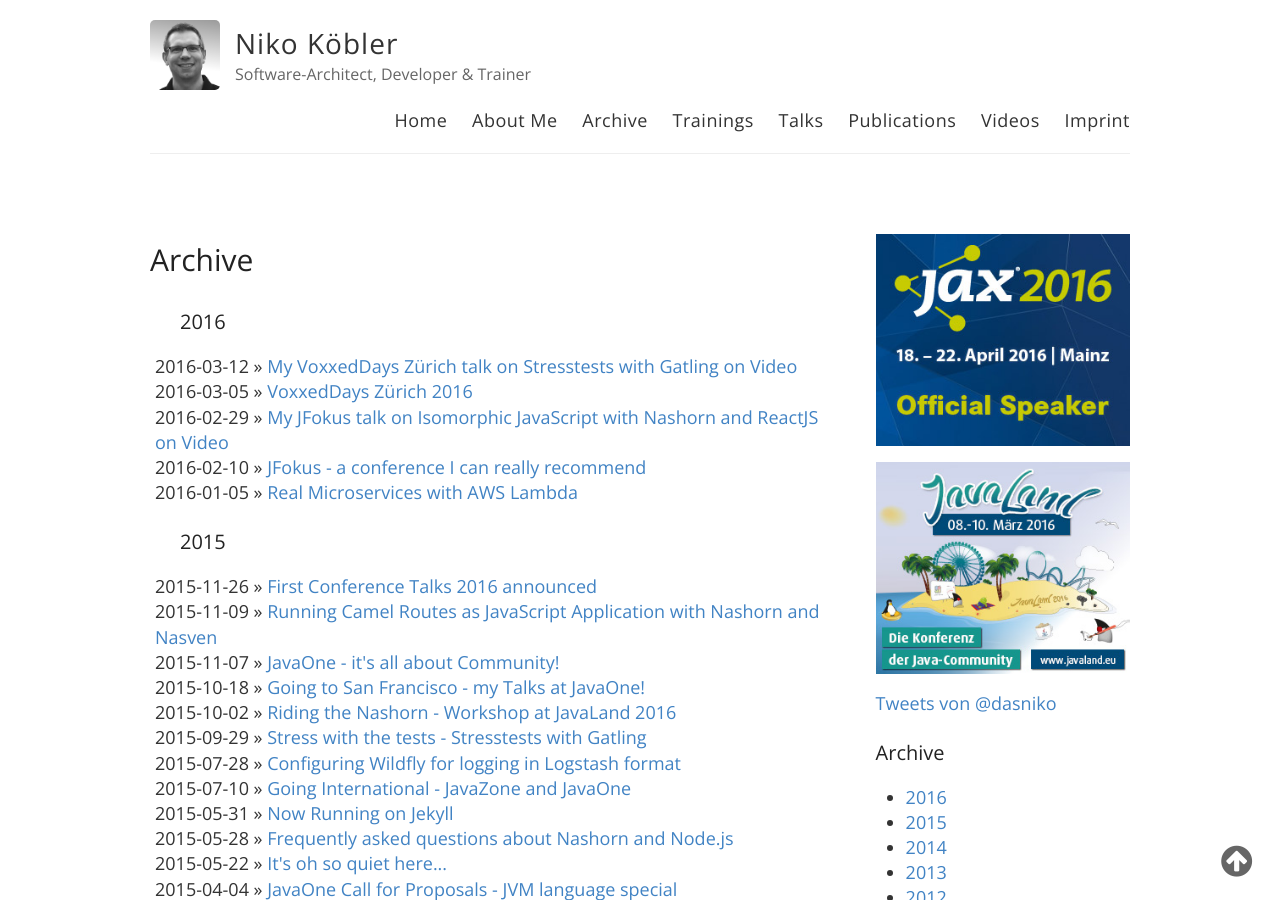
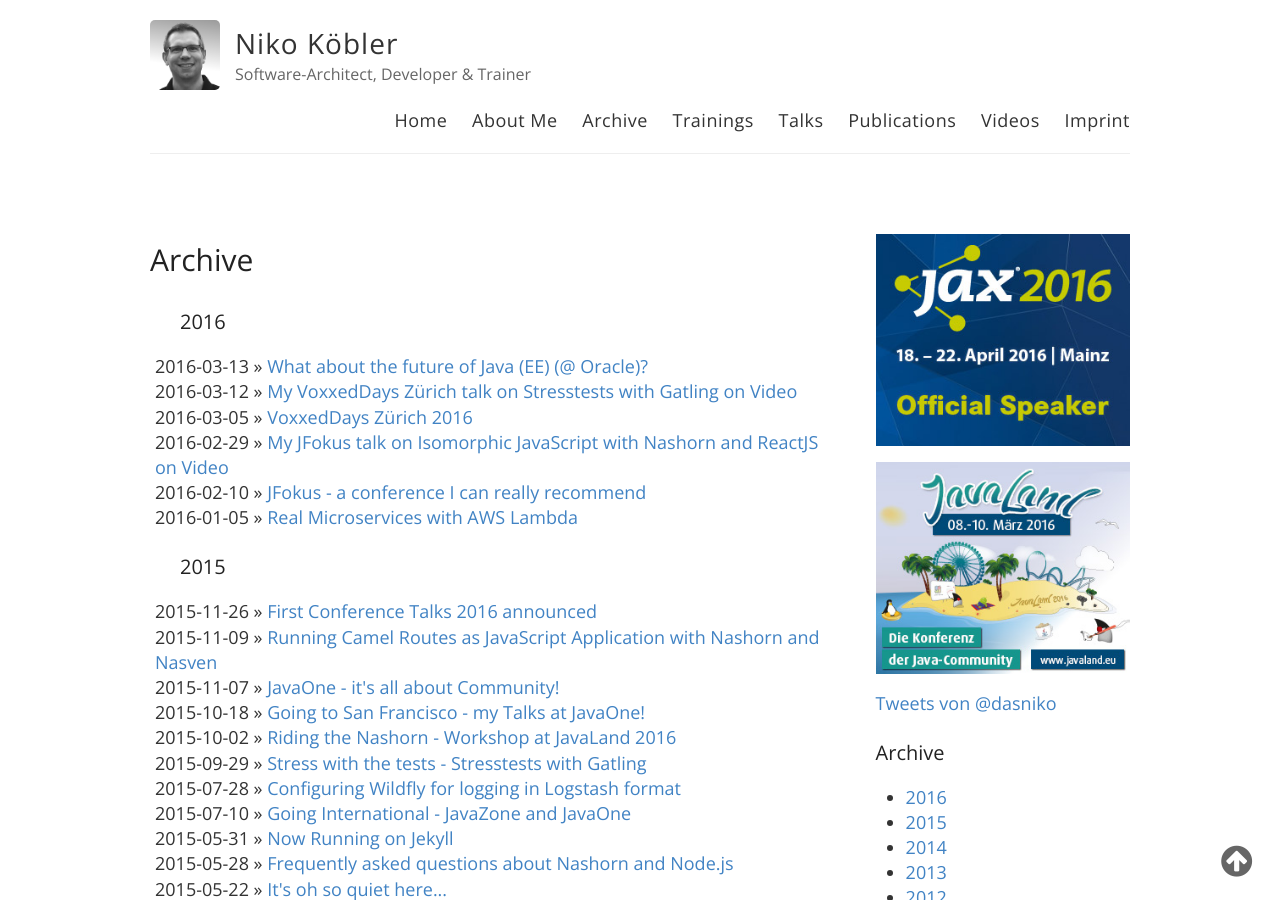
Before and after one commit to dasniko/dasniko.github.io, a Jekyll site: the page built from archive.html, in a window 1280 px wide and 900 px high. Built offline with Jekyll 4.4.1, drawn with Linux system fonts in a browser that asks for light colours; nearby versions of some CDN libraries; comment, search, counter and statistics services are not loaded; some of the changed lines change nothing that is shown.

Commit message:
no message

```diff
--- a/_layouts/default.html
+++ b/_layouts/default.html
@@ -32,7 +32,7 @@
             <a href="{{ site.baseurl }}/">Home</a>
             <a href="{{ site.baseurl }}/about">About Me</a>
             <a href="{{ site.baseurl }}/archive">Archive</a>
-            <a href="http://javascript-training.net" target="_blank">Trainings</a>
+            <a href="{{ site.baseurl }}/javascript-training" target="_blank">Trainings</a>
             <a href="{{ site.baseurl }}/talks">Talks</a>
             <a href="{{ site.baseurl }}/publications">Publications</a>
             <a href="{{ site.baseurl }}/videos">Videos</a>
--- /dev/null
+++ b/_posts/2016-03-13-the-future-of-java-ee.md
@@ -0,0 +1,26 @@
+---
+title: What about the future of Java (EE) (@ Oracle)?
+tags:
+- java
+- javaee
+- oracle
+---
+
+I don't rate anything, I'm just throwing a few things together:
+
+- There's no more commercial support of Glassfish by Oracle (ok, that's no breaking news).
+- There was [this rumor of lost interest](http://www.infoworld.com/article/2987529/java/insider-oracle-lost-interest-in-java.html) last year.
+- Right before JavaOne 2015 Oracle dismissed a bunch of its Java evangelists.
+- At JavaOne 2015 Oracle emphasized its engagement into Cloud strategy, no engagement in Java has been shown.
+- Oracle's invest in JavaFX decreases (no more acitve development?).
+- Rumors saying, that staff of Java EE departements are working now solely for WebLogic.
+- Progress of Java EE 8 lacks, some projects seem to be on halt (see current copytext [at this ZEEF page](https://javaee8.zeef.com/arjan.tijms)).
+- Now one of the lead Java EE evangelists, Reza Rahman, [has left Oracle](http://blog.rahmannet.net/2016/03/why-i-left-oracle.html).
+- Oracle is still quiet, saying nothing to all these incidents.
+
+Community is alive and brings innovation the the ecosystem.
+But is that enough?
+
+[Adam Bien](http://www.adam-bien.com) has recently started a Slack channel with experts from the community to discuss how to keep Java development on track and push it even further.
+
+**Comments, anyone?**
```
